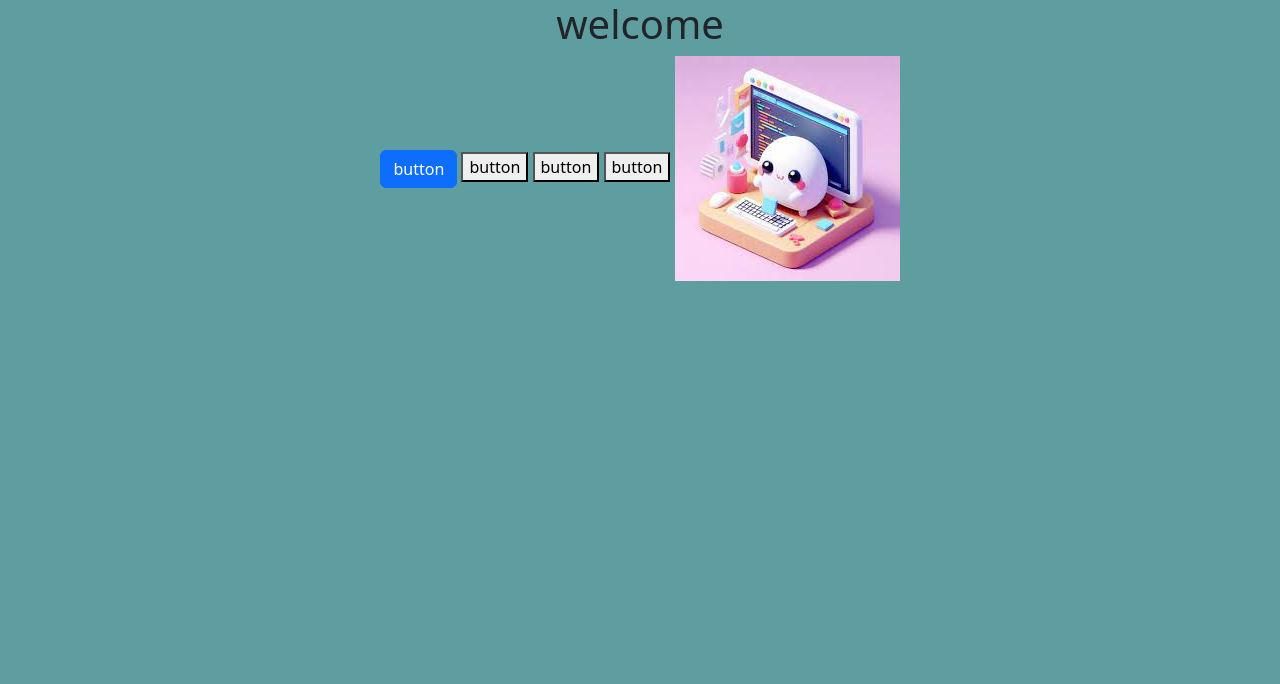
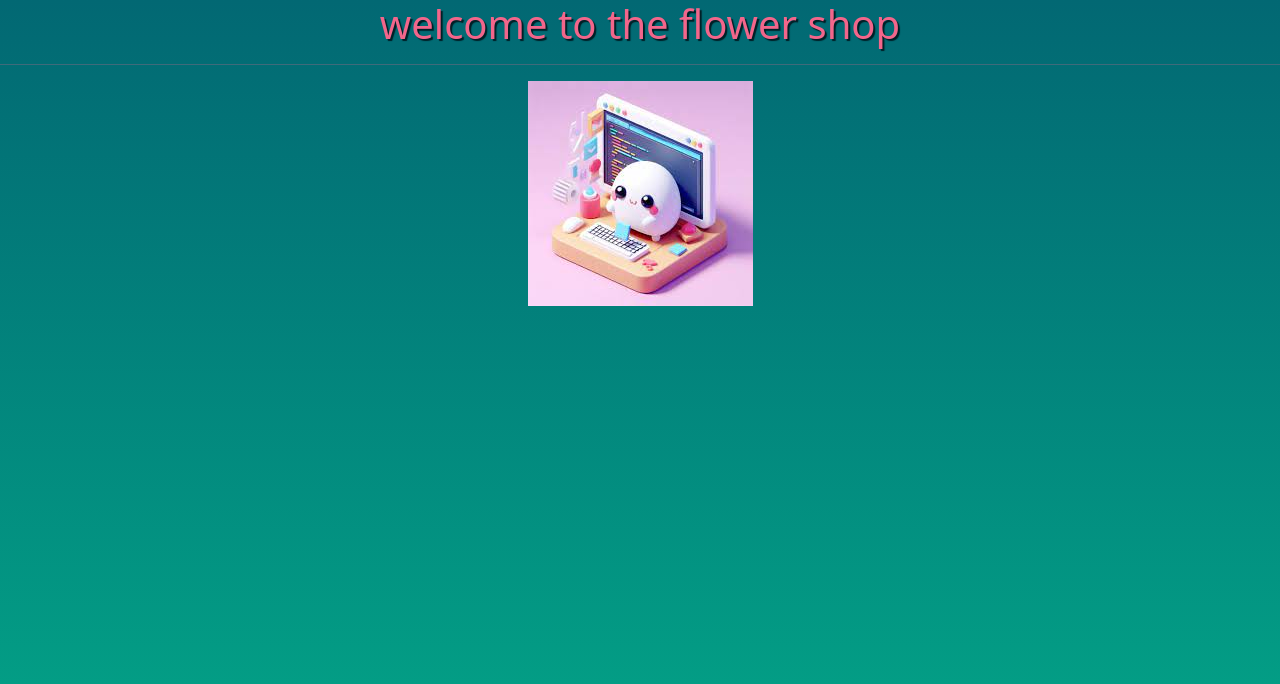
Before and after one commit to arthurnov/01-bootstrap, a plain HTML site: page index.html in a window 1280 px wide. Drawn offline with nearby package versions, Linux system fonts and the light colour scheme.

Commit message:
added flwoer shop header

```diff
--- a/index.html
+++ b/index.html
@@ -1,24 +1,24 @@
 <!DOCTYPE html>
 <html lang="en">
+
 <head>
     <meta charset="UTF-8">
     <meta name="viewport" content="width=device-width, initial-scale=1.0">
     <title>01-bootstrap - main</title>
     <link rel="shortcut icon" href="/assets/images/cs-icon.svg" type="image/x-icon">
-    <link href="https://cdn.jsdelivr.net/npm/bootstrap@5.3.3/dist/css/bootstrap.min.css" rel="stylesheet" integrity="sha384-QWTKZyjpPEjISv5WaRU9OFeRpok6YctnYmDr5pNlyT2bRjXh0JMhjY6hW+ALEwIH" crossorigin="anonymous">
+    <link href="https://cdn.jsdelivr.net/npm/bootstrap@5.3.3/dist/css/bootstrap.min.css" rel="stylesheet"
+        integrity="sha384-QWTKZyjpPEjISv5WaRU9OFeRpok6YctnYmDr5pNlyT2bRjXh0JMhjY6hW+ALEwIH" crossorigin="anonymous">
     <link rel="stylesheet" href="style.css">
 
 </head>
+
 <body>
 
     <header>
-        <h1>welcome</h1>
+        <h1>welcome to the flower shop</h1>
     </header>
-    <button class="btn btn-primary">button</button>
-    <button>button</button>
-    <button>button</button>
-    <button>button</button>
-
+    <hr>
     <img src="assets/images/programming.jpg">
 </body>
+
 </html>
--- a/style.css
+++ b/style.css
@@ -1,4 +1,7 @@
-body {
-    background-color: cadetblue;
+html, body {
+    height: 100%;
+    background-image: linear-gradient(#026873, #03A688);
     text-align: center;
+    color: #F2668B;
+    text-shadow: 2px 2px 1px #011F26;
 }
```
